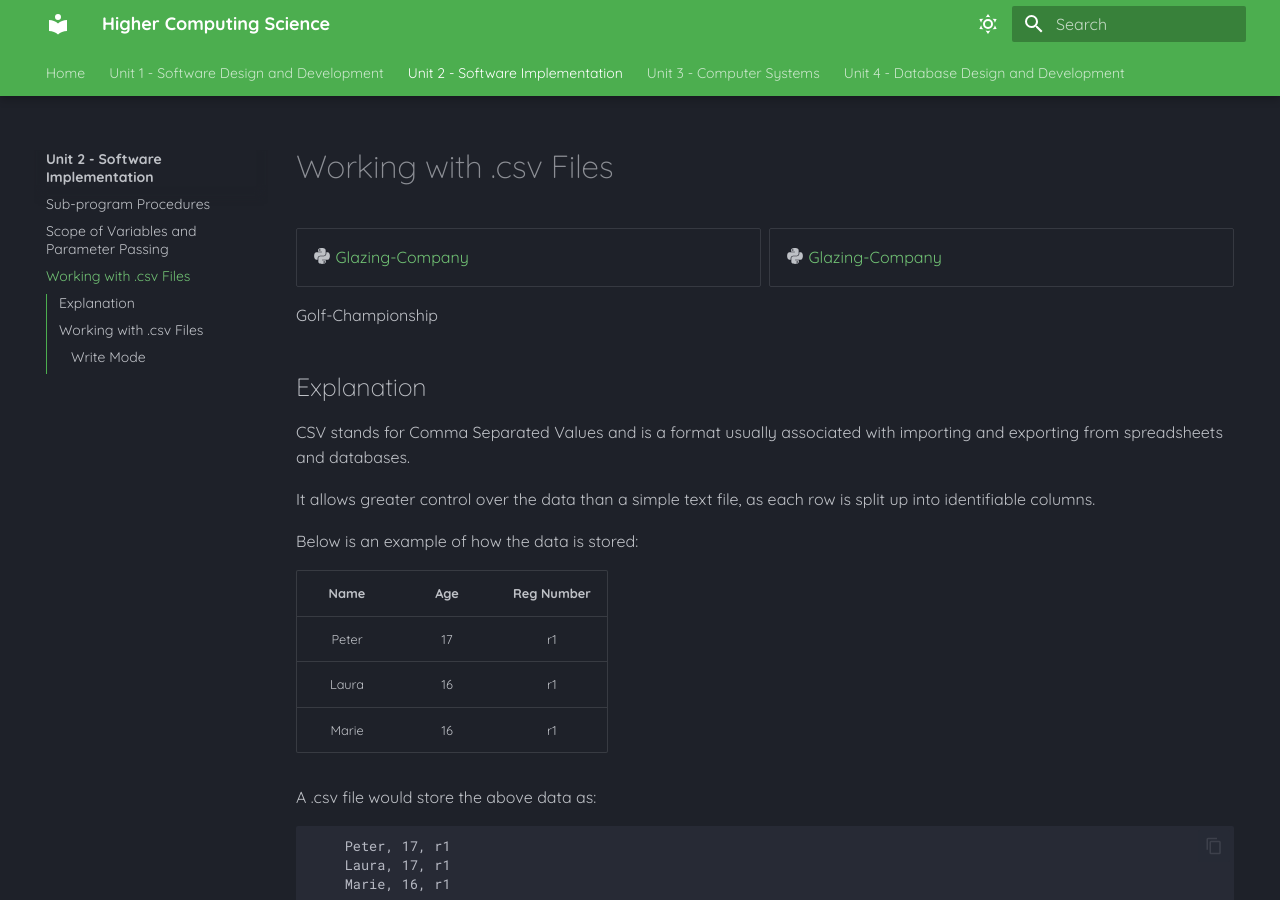
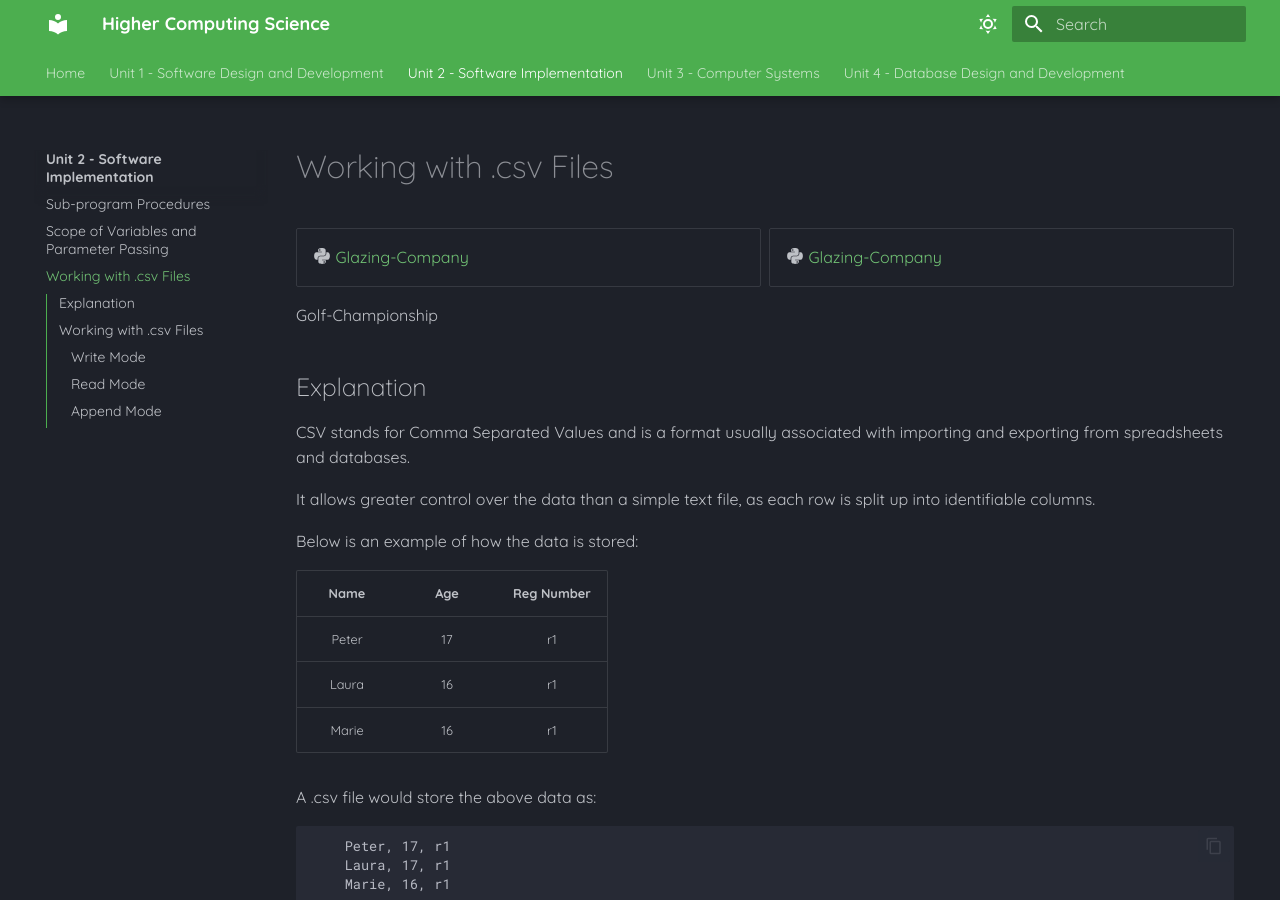
Before and after one commit to Mr-Wood-CS/Higher-Computing-Science-MD-Files, an MkDocs documentation site: the page built from docs/SI/06-Working-with-Files-(csv).md, in a window 1280 px wide and 900 px high. Built offline with MkDocs 1.6.1 and Material for MkDocs 9.7.7, drawn with Linux system fonts in a browser that asks for light colours.

Commit message:
Update 06-Working-with-Files-(csv).md

````diff
--- a/docs/SI/06-Working-with-Files-(csv).md
+++ b/docs/SI/06-Working-with-Files-(csv).md
@@ -61,7 +61,7 @@ The options are:
 			newRecord3 = ("Marie,16,r1 \n")
 		```
 
-`Read Mode`
+#### `Read Mode`
 
 :   __"r" (Read Mode)__ opens for reading and will not allow you to make changes.
 
@@ -80,7 +80,7 @@ The options are:
 			file.close()
 		```
 
-`Append Mode`
+#### `Append Mode`
 
 :   "a" (Append Mode) used to add new data to the end of the file.
 
````
